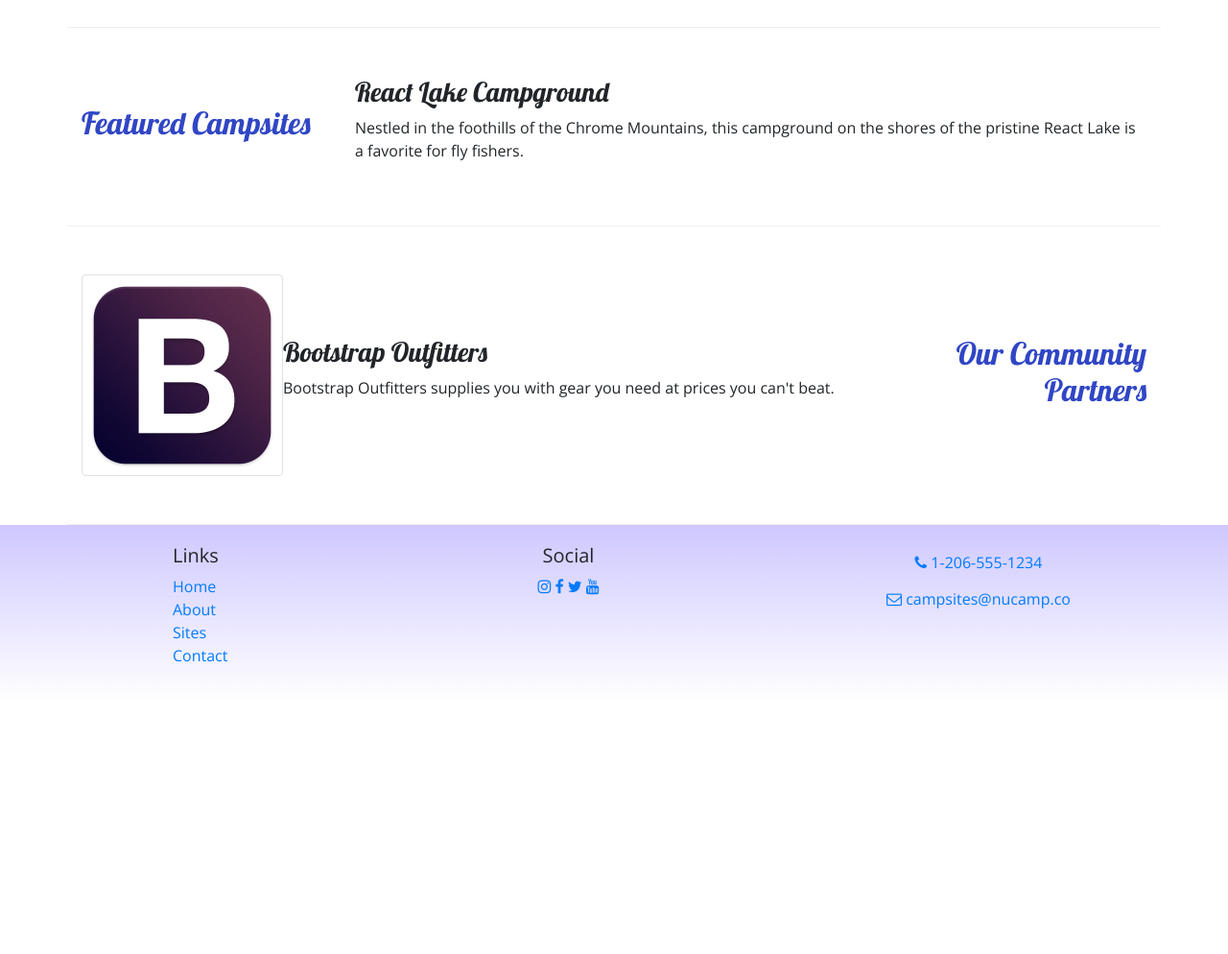
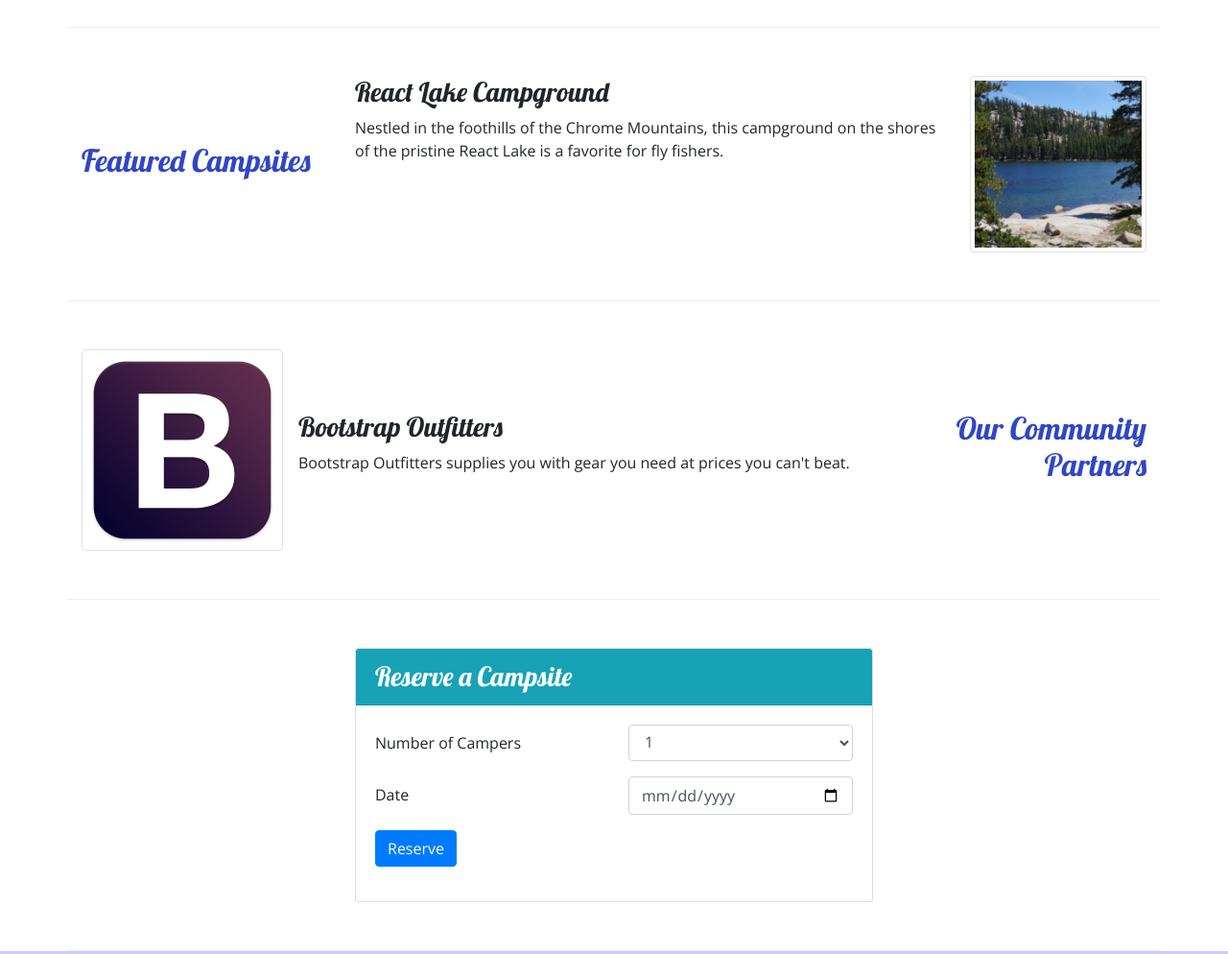
Before and after one commit to CountSigFigs/Nucamp-Bootcamp, a website: page index.html in a window 1280 px wide. Shown: the part 500-1494 px from the top of the page at 96% size. Before the commit the page ends 1231 px from the top, so only its background shows below. Drawn offline with nearby package versions, Linux system fonts and the light colour scheme.

Commit message:
week 2 assignment

```diff
--- a/index.html
+++ b/index.html
@@ -25,6 +25,10 @@
                 <div class= "col">
                     <h1>NuCamp</h1>
                     <h2>a better way to camp</h2>
+              </div>
+              <div class="col-md-4 col-xl-2">
+                  <a href="#reserveForm"><button class="btn btn-info btn-lg">Reserve Campsite</button></a>
+
               </div>
             </div>
         </div>
@@ -55,10 +59,10 @@
             <div class= "col">
                 <div class="media">
                     <img src="img/breadcrumb-trail-thumb.jpg" class="d-flex mr-3 img-thumbnail" alt="breadcrumb-trail-thumb">
-                   <div class="media-body align-self-center">
+                    <div class="media-body align-self-center">
                         <h3>Our Campsites</h3>
                         <p class= "d-none d-sm-block">Explore our growing database of curated campsites and leave your own reviews!</pclass= "d-none d-sm-block">
-                        </div>
+                    </div>
                 </div>
             </div>
         </div>
@@ -70,8 +74,15 @@
                 <h2>Featured Campsites</h2>
             </div>
             <div class= "col">
-                <h3>React Lake Campground</h3>
-                <p class= "d-none d-sm-block">Nestled in the foothills of the Chrome Mountains, this campground on the shores of the pristine React Lake is a favorite for fly fishers.</p>
+                <div class="row">
+                    <div class="col">
+                        <h3>React Lake Campground</h3>
+                        <p class= "d-none d-sm-block">Nestled in the foothills of the Chrome Mountains, this campground on the shores of the pristine React Lake is a favorite for fly fishers.</p>
+                    </div>
+                    <div class="col-sm-3">
+                        <img src="img/react-lake-thumb.jpg" class="d-flex img-thumbnail img-fluid" alt="react lake">
+                    </div>
+                </div>
             </div>
         </div>
     </div>
@@ -83,10 +94,48 @@
             </div>
             <div class="col">
                 <div class= "media">
-                    <img src="img/bootstrap-thumb.png" class="d-flex img-thumbnail img-thumbnail" alt="Bootstrap thumb">
-                    <div class="media-body align-self-center">
+                    <img src="img/bootstrap-thumb.png" class="d-flex img-thumbnail" alt="Bootstrap thumb">
+                    <div class="media-body align-self-center ml-3">
                         <h3>Bootstrap Outfitters</h3>
                         <p class= "d-none d-sm-block">Bootstrap Outfitters supplies you with gear you need at prices you can't beat.</p>
+                    </div>
+                </div>
+            </div>
+        </div>
+        <div class="row row-content align-items-center">
+            <div class="col col-sm-6 mx-auto">
+                <div class="card">
+                    <h3 class="card-header bg-info text-white">
+                        Reserve a Campsite
+                    </h3>
+                    <div class="card-body">
+                        <form id="reserveForm">
+                            <div class="row form-group">
+                                <label for="numOfCampers"class="col-form-label col-sm-6">Number of Campers</label>
+                                    <div class="col">
+                                        <select id="campers" name="numOfCampers" class="form-control">
+                                            <option value="1">1</option>
+                                            <option value="2">2</option>
+                                            <option value="3">3</option>
+                                            <option value="4">4</option>
+                                            <option value="5">5</option>
+                                            <option value="6">6</option>
+                                        </select>
+                                    </div>
+                            </div>
+                            <div class="row form-group">
+                                <label for="date"class="col-form-label col-sm-6">Date</label>
+                                    <div class="col">
+                                        <input type="date" id="date" name="date" class="form-control" placeholder="mm/dd/yy">
+                                        </input>
+                                    </div>
+                            </div>
+                            <div class="row">
+                                <div class="col">
+                                    <button type="submit" class="btn btn-primary">Reserve</button>
+                                </div>
+                            </div>
+                        </form>
                     </div>
                 </div>
             </div>
@@ -115,7 +164,7 @@
                 </div>
 
                  <div class= "col-sm-4 text-center">
-                    <a role="button" class= "btn btn-link" href=" tel:+12065551234"><i class="fa fa-phone"></i> 1-206-555-1234</a><br>
+                    <a role="button" class= "btn btn-link" href=" tel:+12065551234"><i class="fa fa-phone"></i>1-206-555-1234</a><br>
                     <a role="button" class= "btn btn-link" href="mailto:campsites@nucamp.co"><i class="fa fa-envelope-o"></i> campsites@nucamp.co</a>
                  </div>
             </div>
```
